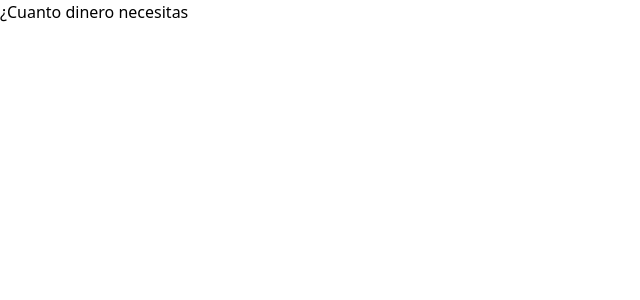
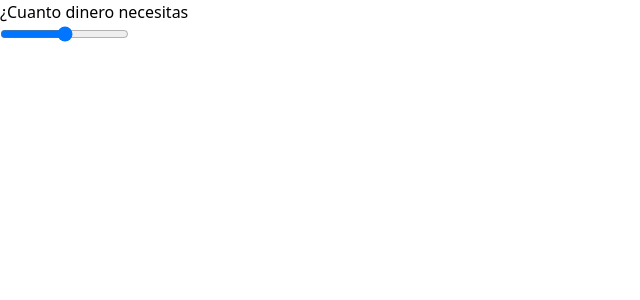
Before and after one commit to thejuanco/cotizador-monedas-react, a React (Vite) app: page / in a window 1280 px wide. Shown: the top 300 px of the page, without its empty margins (0-640 px from the left). Built offline with nearby package versions, Linux system fonts and the light colour scheme.

Commit message:
Crea el rango para el dinero y agrega estilos

```diff
--- a/src/App.jsx
+++ b/src/App.jsx
@@ -5,7 +5,12 @@ function App() {
   return (
     <>
       <div className="my-20 max-w-lg mx-auto bg-white shadow p-10 rounded-lg">
-        <Header/>
+        <Header />
+
+        <input
+          type="range"
+          className="w-full h-6 bg-gray-200 accent-indigo-500 hover:accent-indigo-600 mt-2"
+        />
       </div>
     </>
   );
--- a/src/components/Header.jsx
+++ b/src/components/Header.jsx
@@ -2,8 +2,8 @@ import React from 'react'
 
 const Header = () => {
   return (
-    <h1 className="text-4xl font-extrabold text-gray-500 text-center">
-      ¿Cuanto <span className="text-indigo-600">dinero</span> necesitas
+    <h1 className="text-4xl font-extrabold text-gray-600 text-center">
+      ¿Cuanto <span className="text-indigo-700">dinero</span> necesitas
     </h1>
   );
 }
```
